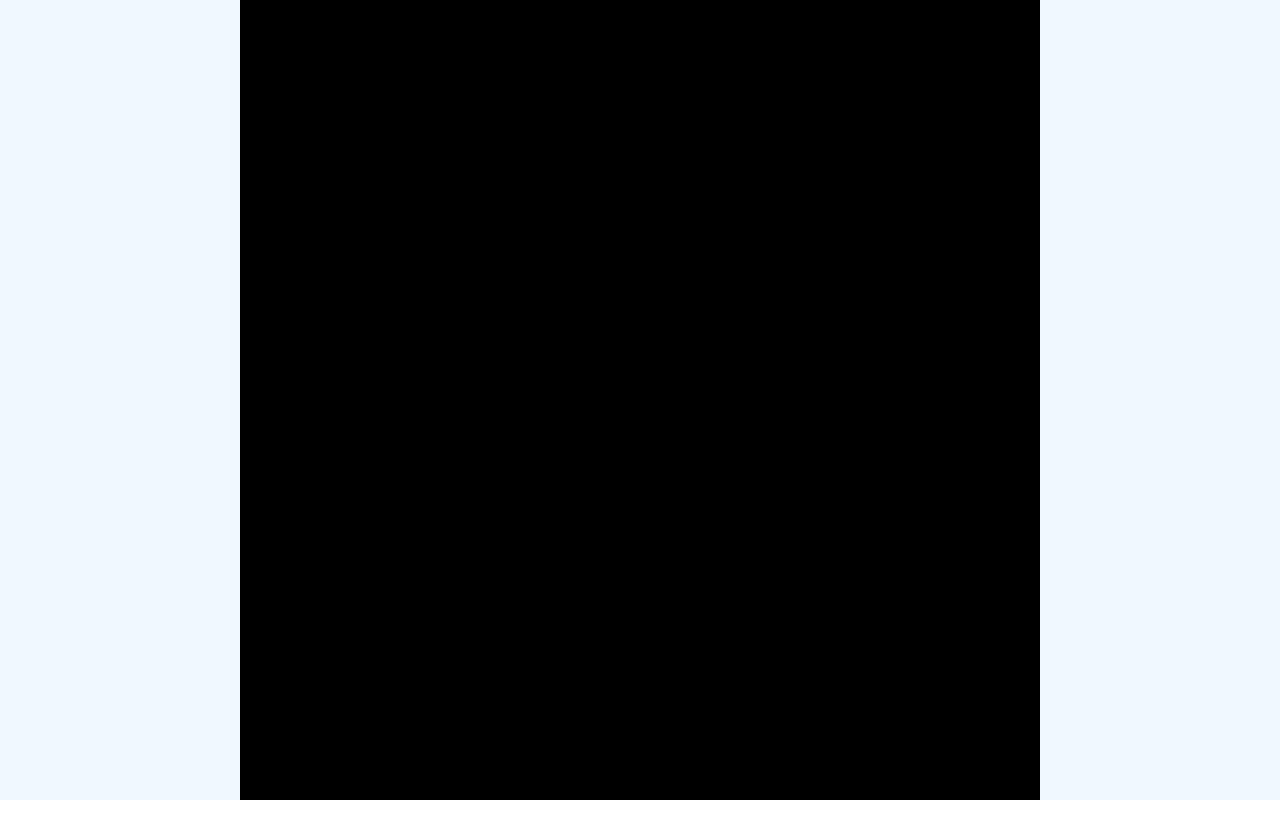
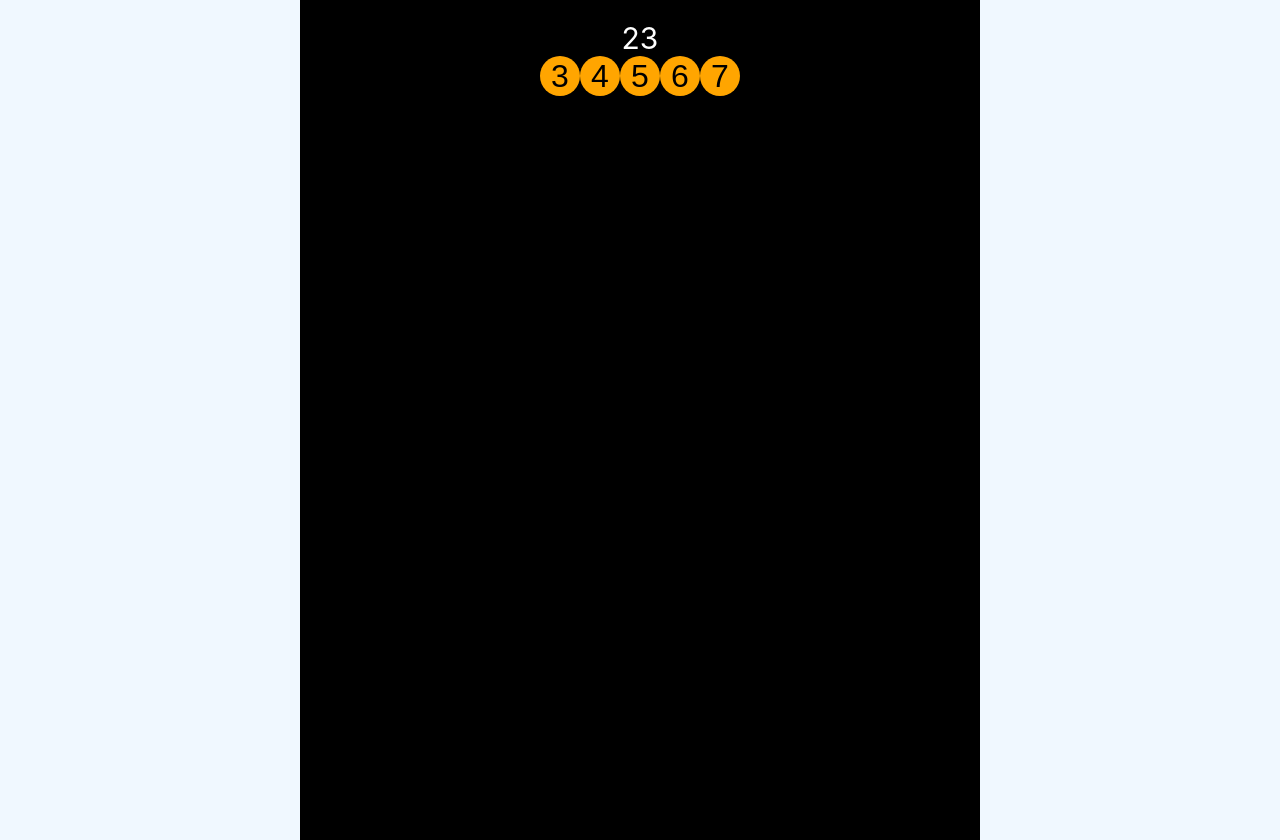
Before and after one commit to diegofernandoalayon/calculator, a React (Create React App) app: page / in a window 1280 px wide. Before the commit the page ends 800 px from the top, so only its background shows below. Built offline with nearby package versions, Linux system fonts and the light colour scheme.

Commit message:
creando archivo de estilos para button

```diff
--- a/src/App.css
+++ b/src/App.css
@@ -4,8 +4,9 @@
 }
 
 .container{
-  width: 800px;
+  width: 50%;
   margin: 0 auto;
   background-color: black;
   height: 100vh;
+  padding: 20px;
 }
--- a/src/App.js
+++ b/src/App.js
@@ -1,11 +1,17 @@
-
-import './App.css';
+import Button from './components/Button'
+import Display from './components/Display'
+import './App.css'
 
 function App() {
   return (
     <div className="App">
       <div className='container'>
-        todo
+        <Display value={23}/>
+        <Button orange>3</Button>
+        <Button>4</Button>
+        <Button>5</Button>
+        <Button>6</Button>
+        <Button>7</Button>
       </div>
     </div>
   );
--- /dev/null
+++ b/src/components/Button/button.css
@@ -0,0 +1,10 @@
+.btn{
+  border-radius: 50%;
+  font-size: 2rem;
+  width: 40px;
+  height: 40px;
+}
+.orange{
+  background-color: orange;
+  border: none;
+}
--- a/src/components/Button/index.js
+++ b/src/components/Button/index.js
@@ -1,8 +1,12 @@
-export default function Button({children}){
+import './button.css'
+export default function Button({children,...props}){
 
+  //darkGray, orange, lightGray
+  props.orange ? console.log('todo'):console.log('nada')
+  console.log(props)
   return (
     <>
-      <button>{children}</button>
+      <button className="btn orange">{children}</button>
     </>
   )
 }
```
